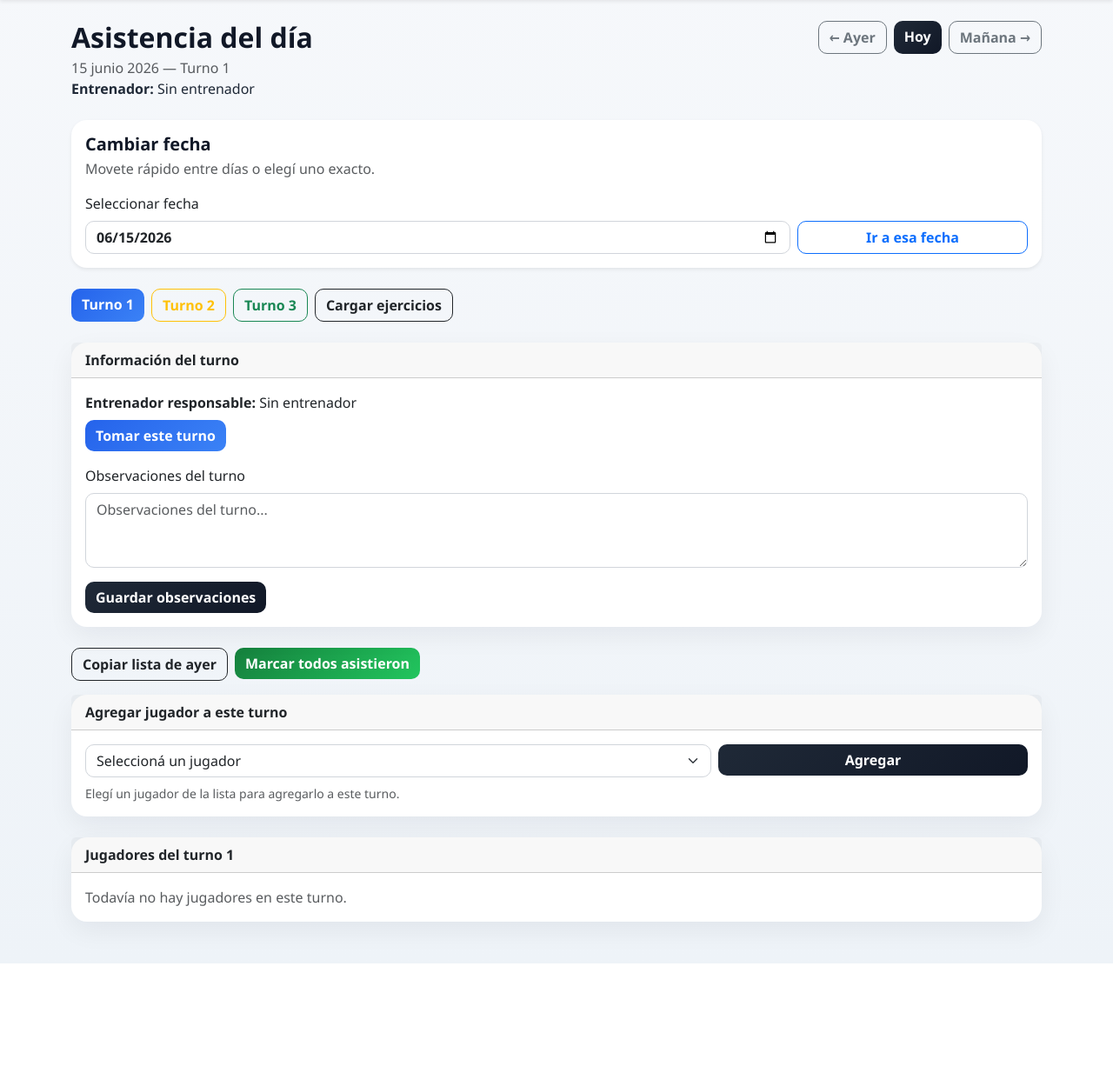
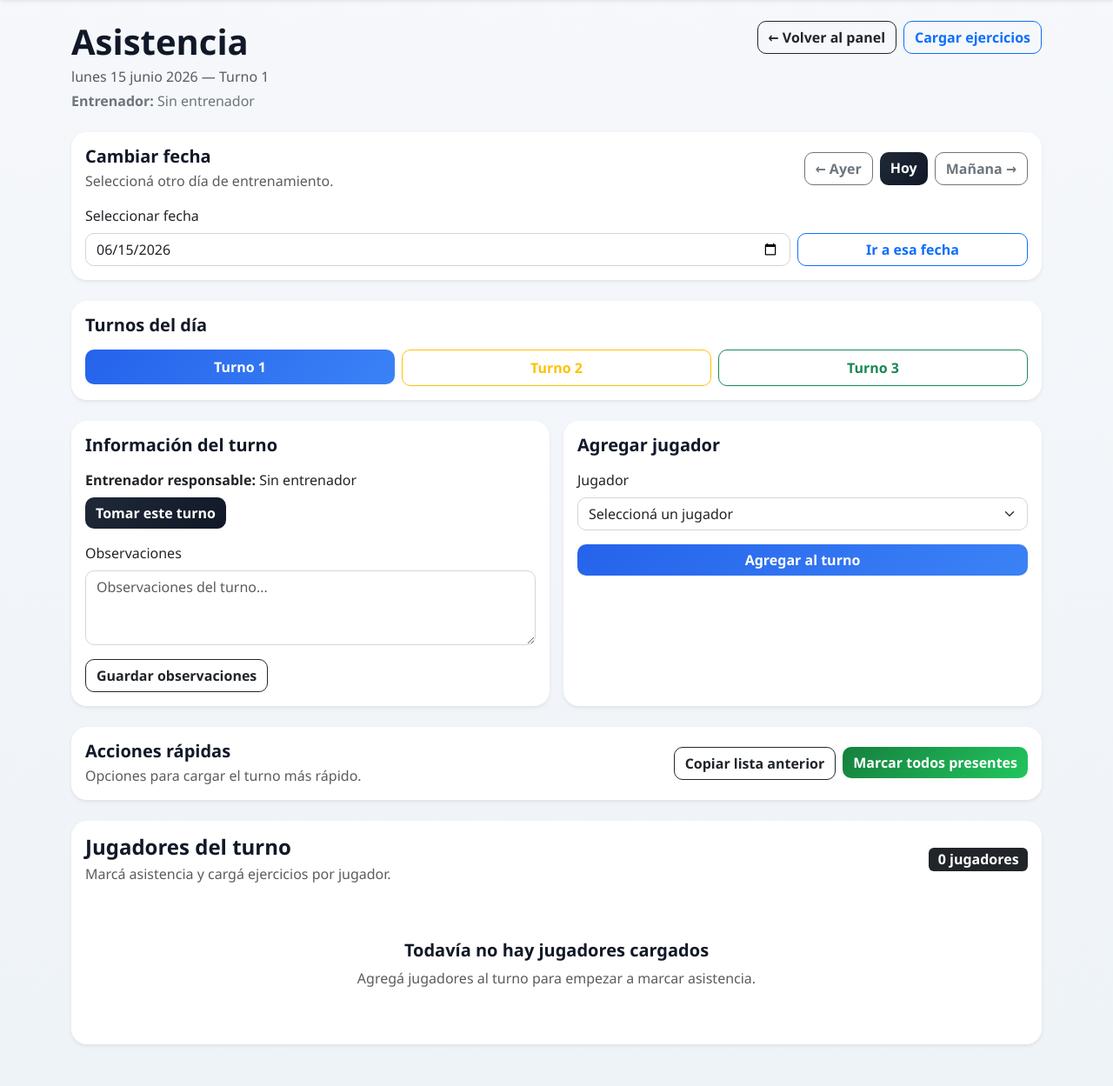
Before and after one commit to eitommy/app-entrenador-tdm, a Django app: page /dia/2026-06-15/turno/1/ in a window 1280 px wide. Shown: the part 56-1305 px from the top of the page at 87% size. Before the commit the page ends 1164 px from the top, so only its background shows below. Run offline with Django 5.2, Linux system fonts and the light colour scheme; a user stored in the database is signed in; tables that the repository leaves empty hold one stand-in row (values such as "Sample post").

Commit message:
Mejora copia de lista anterior

```diff
--- a/asistencia/templates/asistencia/dia_turno.html
+++ b/asistencia/templates/asistencia/dia_turno.html
@@ -6,66 +6,102 @@
 
 <div class="d-flex justify-content-between align-items-start flex-wrap gap-3 mb-4">
     <div>
-        <h2 class="mb-1">Asistencia del día</h2>
-        <p class="text-muted mb-0">{{ fecha|date:"j F Y" }} — Turno {{ turno }}</p>
-        <p class="mb-0">
+        <h1 class="mb-1">Asistencia</h1>
+        <p class="text-muted mb-1">
+            {{ fecha|date:"l j F Y" }} — Turno {{ turno }}
+        </p>
+        <p class="mb-0 text-secondary">
             <strong>Entrenador:</strong> {{ nombre_entrenador }}
         </p>
     </div>
 
     <div class="d-flex gap-2 flex-wrap">
-        <a class="btn btn-outline-secondary" href="{% url 'dia_turno' ayer|date:'Y-m-d' turno %}">← Ayer</a>
-        <a class="btn btn-dark" href="{% url 'dia_turno' hoy|date:'Y-m-d' turno %}">Hoy</a>
-        <a class="btn btn-outline-secondary" href="{% url 'dia_turno' maniana|date:'Y-m-d' turno %}">Mañana →</a>
+        <a href="{% url 'inicio' %}?fecha={{ fecha|date:'Y-m-d' }}" class="btn btn-outline-dark">
+            ← Volver al panel
+        </a>
+
+        <a class="btn btn-outline-primary"
+           href="{% url 'cargar_ejercicios' %}?fecha={{ fecha|date:'Y-m-d' }}&turno={{ turno }}">
+            Cargar ejercicios
+        </a>
     </div>
 </div>
 
-<div class="card mb-4 shadow-sm border-0 card-fecha-panel">
+<div class="card shadow-sm border-0 mb-4">
     <div class="card-body">
-        <div class="mb-3">
+        <div class="d-flex justify-content-between align-items-center flex-wrap gap-3 mb-3">
+            <div>
                 <h5 class="mb-1">Cambiar fecha</h5>
-            <p class="text-muted mb-0">Movete rápido entre días o elegí uno exacto.</p>
+                <p class="text-muted mb-0">Seleccioná otro día de entrenamiento.</p>
+            </div>
+
+            <div class="d-flex gap-2 flex-wrap">
+                <a href="{% url 'dia_turno' ayer|date:'Y-m-d' turno %}" class="btn btn-outline-secondary">
+                    ← Ayer
+                </a>
+
+                <a href="{% url 'dia_turno' hoy|date:'Y-m-d' turno %}" class="btn btn-dark">
+                    Hoy
+                </a>
+
+                <a href="{% url 'dia_turno' maniana|date:'Y-m-d' turno %}" class="btn btn-outline-secondary">
+                    Mañana →
+                </a>
+            </div>
         </div>
 
         <form method="get" action="{% url 'ir_a_fecha_asistencia' %}" class="row g-2 align-items-end">
+            <input type="hidden" name="turno" value="{{ turno }}">
+
             <div class="col-md-9">
                 <label class="form-label">Seleccionar fecha</label>
-                <input type="date" name="fecha" class="form-control form-control-fecha" value="{{ fecha|date:'Y-m-d' }}" required>
-                <input type="hidden" name="turno" value="{{ turno }}">
+                <input type="date" name="fecha" class="form-control" value="{{ fecha|date:'Y-m-d' }}" required>
             </div>
+
             <div class="col-md-3">
-                <button type="submit" class="btn btn-outline-primary w-100">Ir a esa fecha</button>
+                <button class="btn btn-outline-primary w-100" type="submit">
+                    Ir a esa fecha
+                </button>
             </div>
         </form>
     </div>
 </div>
 
-<div class="mb-4 d-flex gap-2 flex-wrap">
-    <a class="btn {% if turno == 1 %}btn-primary{% else %}btn-outline-primary{% endif %}"
-       href="{% url 'dia_turno' fecha|date:'Y-m-d' 1 %}">
+<div class="card shadow-sm border-0 mb-4">
+    <div class="card-body">
+        <h5 class="mb-3">Turnos del día</h5>
+
+        <div class="row g-2">
+            <div class="col-md-4">
+                <a href="{% url 'dia_turno' fecha|date:'Y-m-d' 1 %}"
+                   class="btn w-100 py-2 {% if turno == 1 %}btn-primary{% else %}btn-outline-primary{% endif %}">
                     Turno 1
-    </a>
-
-    <a class="btn {% if turno == 2 %}btn-warning{% else %}btn-outline-warning{% endif %}"
-       href="{% url 'dia_turno' fecha|date:'Y-m-d' 2 %}">
-        Turno 2
-    </a>
-
-    <a class="btn {% if turno == 3 %}btn-success{% else %}btn-outline-success{% endif %}"
-       href="{% url 'dia_turno' fecha|date:'Y-m-d' 3 %}">
-        Turno 3
-    </a>
-
-    <a class="btn btn-outline-dark" href="{% url 'cargar_ejercicios' %}?fecha={{ fecha|date:'Y-m-d' }}&turno={{ turno }}">
-        Cargar ejercicios
                 </a>
             </div>
 
-<div class="card mb-4">
-    <div class="card-header fw-bold">Información del turno</div>
+            <div class="col-md-4">
+                <a href="{% url 'dia_turno' fecha|date:'Y-m-d' 2 %}"
+                   class="btn w-100 py-2 {% if turno == 2 %}btn-warning{% else %}btn-outline-warning{% endif %}">
+                    Turno 2
+                </a>
+            </div>
+
+            <div class="col-md-4">
+                <a href="{% url 'dia_turno' fecha|date:'Y-m-d' 3 %}"
+                   class="btn w-100 py-2 {% if turno == 3 %}btn-success{% else %}btn-outline-success{% endif %}">
+                    Turno 3
+                </a>
+            </div>
+        </div>
+    </div>
+</div>
+
+<div class="row g-3 mb-4">
+    <div class="col-md-6">
+        <div class="card h-100 shadow-sm border-0">
             <div class="card-body">
+                <h5 class="mb-3">Información del turno</h5>
 
-        <div class="mb-3">
                 <p class="mb-2">
                     <strong>Entrenador responsable:</strong> {{ nombre_entrenador }}
                 </p>
@@ -73,80 +109,107 @@
                 {% if not entrenamiento.entrenador %}
                     <form method="post" action="{% url 'tomar_turno' entrenamiento.id %}" class="mb-3">
                         {% csrf_token %}
-                    <button type="submit" class="btn btn-primary">
+                        <button type="submit" class="btn btn-dark">
                             Tomar este turno
                         </button>
                     </form>
                 {% endif %}
-        </div>
 
                 <form method="post" action="{% url 'guardar_info_entrenamiento' entrenamiento.id %}">
                     {% csrf_token %}
 
-            <div class="mb-3">
-                <label class="form-label">Observaciones del turno</label>
+                    <label class="form-label">Observaciones</label>
                     {{ entrenamiento_form.observaciones }}
-            </div>
 
-            <button type="submit" class="btn btn-dark">
+                    <button type="submit" class="btn btn-outline-dark mt-3">
                         Guardar observaciones
                     </button>
                 </form>
             </div>
         </div>
+    </div>
 
-<div class="mb-3 d-flex gap-2 flex-wrap">
+    <div class="col-md-6">
+        <div class="card h-100 shadow-sm border-0">
+            <div class="card-body">
+                <h5 class="mb-3">Agregar jugador</h5>
+
+                {% if jugadores_disponibles %}
+                    <form method="post" action="{% url 'agregar_jugador' entrenamiento.id %}">
+                        {% csrf_token %}
+
+                        <label class="form-label">Jugador</label>
+                        <select name="jugador_id" class="form-select" required>
+                            <option value="">Seleccioná un jugador</option>
+                            {% for jugador in jugadores_disponibles %}
+                                <option value="{{ jugador.id }}">{{ jugador }}</option>
+                            {% endfor %}
+                        </select>
+
+                        <button type="submit" class="btn btn-primary mt-3 w-100">
+                            Agregar al turno
+                        </button>
+                    </form>
+                {% else %}
+                    <p class="text-muted mb-0">
+                        No hay jugadores disponibles para agregar.
+                    </p>
+                {% endif %}
+            </div>
+        </div>
+    </div>
+</div>
+
+<div class="card shadow-sm border-0 mb-4">
+    <div class="card-body">
+        <div class="d-flex justify-content-between align-items-center flex-wrap gap-3">
+            <div>
+                <h5 class="mb-1">Acciones rápidas</h5>
+                <p class="text-muted mb-0">Opciones para cargar el turno más rápido.</p>
+            </div>
+
+            <div class="d-flex gap-2 flex-wrap">
                 <form method="post" action="{% url 'copiar_lista_ayer' entrenamiento.id %}">
                     {% csrf_token %}
                     <button type="submit" class="btn btn-outline-dark">
-            Copiar lista de ayer
+                        Copiar lista anterior
                     </button>
                 </form>
 
                 <form method="post" action="{% url 'marcar_todos_asistieron' entrenamiento.id %}">
                     {% csrf_token %}
                     <button type="submit" class="btn btn-success">
-            Marcar todos asistieron
+                        Marcar todos presentes
                     </button>
                 </form>
             </div>
-
-<div class="card mb-4">
-    <div class="card-header fw-bold">Agregar jugador a este turno</div>
-    <div class="card-body">
-        <form method="post" action="{% url 'agregar_jugador' entrenamiento.id %}" class="row g-2">
-            {% csrf_token %}
-
-            <div class="col-md-8">
-                <select name="jugador_id" class="form-select" required>
-                    <option value="">Seleccioná un jugador</option>
-                    {% for jugador in jugadores_disponibles %}
-                        <option value="{{ jugador.id }}">{{ jugador }}</option>
-                    {% endfor %}
-                </select>
         </div>
-
-            <div class="col-md-4">
-                <button type="submit" class="btn btn-dark w-100">Agregar</button>
-            </div>
-        </form>
-
-        <small class="text-muted d-block mt-2">
-            Elegí un jugador de la lista para agregarlo a este turno.
-        </small>
     </div>
 </div>
 
-<div class="card">
-    <div class="card-header fw-bold">Jugadores del turno {{ turno }}</div>
+<div class="card shadow-sm border-0">
     <div class="card-body">
+        <div class="d-flex justify-content-between align-items-center flex-wrap gap-3 mb-3">
+            <div>
+                <h4 class="mb-1">Jugadores del turno</h4>
+                <p class="text-muted mb-0">
+                    Marcá asistencia y cargá ejercicios por jugador.
+                </p>
+            </div>
+
+            <span class="badge bg-dark fs-6">
+                {{ asistencias|length }} jugador{{ asistencias|length|pluralize:"es" }}
+            </span>
+        </div>
+
         {% if asistencias %}
-            <div class="list-group">
+            <div class="d-flex flex-column gap-3">
                 {% for item in asistencias %}
-                    <div class="list-group-item attendance-row">
-                        <div class="d-flex flex-column flex-md-row justify-content-between align-items-md-center gap-3">
+                    <div class="attendance-row card border-0 shadow-sm">
+                        <div class="card-body">
+                            <div class="d-flex justify-content-between align-items-start flex-wrap gap-3">
                                 <div>
-                                <div class="fw-semibold">{{ item.jugador }}</div>
+                                    <h5 class="mb-1">{{ item.jugador }}</h5>
 
                                     {% if item.ejercicios_cargados > 0 %}
                                         <small class="text-success">
@@ -159,44 +222,56 @@
                                     {% endif %}
                                 </div>
 
-                            <div class="d-flex flex-wrap gap-2">
+                                <form method="post" action="{% url 'quitar_jugador' item.id %}">
+                                    {% csrf_token %}
+                                    <button type="submit" class="btn btn-sm btn-outline-danger">
+                                        Quitar
+                                    </button>
+                                </form>
+                            </div>
+
+                            <hr>
+
+                            <div class="d-flex justify-content-between align-items-center flex-wrap gap-2">
+                                <div class="d-flex gap-2 flex-wrap">
                                     <button type="button"
-                                        class="btn btn-outline-success status-btn attendance-btn {% if item.estado == 'asistio' %}active-asistio{% endif %}"
+                                            class="btn btn-outline-success attendance-btn {% if item.estado == 'asistio' %}active-asistio{% endif %}"
                                             data-attendance-id="{{ item.id }}"
                                             data-status="asistio">
                                         Asistió
                                     </button>
 
                                     <button type="button"
-                                        class="btn btn-outline-danger status-btn attendance-btn {% if item.estado == 'ausente' %}active-ausente{% endif %}"
+                                            class="btn btn-outline-danger attendance-btn {% if item.estado == 'ausente' %}active-ausente{% endif %}"
                                             data-attendance-id="{{ item.id }}"
                                             data-status="ausente">
                                         Ausente
                                     </button>
 
                                     <button type="button"
-                                        class="btn btn-outline-warning status-btn attendance-btn {% if item.estado == 'tarde' %}active-tarde{% endif %}"
+                                            class="btn btn-outline-warning attendance-btn {% if item.estado == 'tarde' %}active-tarde{% endif %}"
                                             data-attendance-id="{{ item.id }}"
                                             data-status="tarde">
                                         Tarde
                                     </button>
+                                </div>
 
                                 <a class="btn btn-outline-primary"
                                    href="{% url 'cargar_ejercicios' %}?jugador={{ item.jugador.id }}&fecha={{ fecha|date:'Y-m-d' }}&turno={{ turno }}">
                                     Ejercicios
                                 </a>
-
-                                <form method="post" action="{% url 'quitar_jugador' item.id %}">
-                                    {% csrf_token %}
-                                    <button type="submit" class="btn btn-outline-dark">Quitar</button>
-                                </form>
                             </div>
                         </div>
                     </div>
                 {% endfor %}
             </div>
         {% else %}
-            <p class="mb-0 text-muted">Todavía no hay jugadores en este turno.</p>
+            <div class="text-center py-5">
+                <h5 class="mb-2">Todavía no hay jugadores cargados</h5>
+                <p class="text-muted mb-0">
+                    Agregá jugadores al turno para empezar a marcar asistencia.
+                </p>
+            </div>
         {% endif %}
     </div>
 </div>
--- a/asistencia/views.py
+++ b/asistencia/views.py
@@ -213,46 +213,53 @@
 @login_required
 @require_POST
 def copiar_lista_ayer(request, entrenamiento_id):
-    entrenamiento_actual = get_object_or_404(Entrenamiento, id=entrenamiento_id)
-    asignar_entrenador_si_vacio(entrenamiento_actual, request.user)
+    entrenamiento = get_object_or_404(Entrenamiento, id=entrenamiento_id)
 
-    fecha_ayer = entrenamiento_actual.fecha - timedelta(days=1)
+    entrenamiento_anterior = (
+        Entrenamiento.objects
+        .filter(
+            fecha__lt=entrenamiento.fecha,
+            turno=entrenamiento.turno,
+            asistencias__isnull=False
+        )
+        .annotate(total_jugadores=Count("asistencias"))
+        .filter(total_jugadores__gt=0)
+        .order_by("-fecha")
+        .first()
+    )
 
-    try:
-        entrenamiento_ayer = Entrenamiento.objects.get(
-            fecha=fecha_ayer,
-            turno=entrenamiento_actual.turno,
-        )
-    except Entrenamiento.DoesNotExist:
-        messages.warning(request, "No hay lista del día anterior para copiar.")
-        return redirect(
-            "dia_turno",
-            fecha_str=entrenamiento_actual.fecha.isoformat(),
-            turno=entrenamiento_actual.turno,
+    if not entrenamiento_anterior:
+        messages.info(request, "No se encontró una lista anterior para copiar.")
+        return redirect("dia_turno", fecha_str=entrenamiento.fecha.strftime("%Y-%m-%d"), turno=entrenamiento.turno)
+
+    asistencias_anteriores = Asistencia.objects.filter(
+        entrenamiento=entrenamiento_anterior
+    ).select_related("jugador")
+
+    jugadores_copiados = 0
+
+    for asistencia_anterior in asistencias_anteriores:
+        _, creado = Asistencia.objects.get_or_create(
+            entrenamiento=entrenamiento,
+            jugador=asistencia_anterior.jugador,
+            defaults={"estado": "pendiente"}
         )
 
-    asistencias_ayer = Asistencia.objects.filter(entrenamiento=entrenamiento_ayer)
+        if creado:
+            jugadores_copiados += 1
 
-    copiados = 0
-    for asistencia in asistencias_ayer:
-        _, created = Asistencia.objects.get_or_create(
-            jugador=asistencia.jugador,
-            entrenamiento=entrenamiento_actual,
-            defaults={"estado": "pendiente"},
+    if jugadores_copiados > 0:
+        messages.success(
+            request,
+            f"Lista anterior copiada correctamente. Se agregaron {jugadores_copiados} jugador/es."
         )
-        if created:
-            copiados += 1
+    else:
+        messages.info(
+            request,
+            "La lista anterior ya estaba cargada en este turno."
+        )
 
-    if copiados:
-        messages.success(request, f"Se copiaron {copiados} jugadores del día anterior.")
-    else:
-        messages.info(request, "La lista ya estaba copiada.")
-
-    return redirect(
-        "dia_turno",
-        fecha_str=entrenamiento_actual.fecha.isoformat(),
-        turno=entrenamiento_actual.turno,
-    )
+    return redirect("dia_turno", fecha_str=entrenamiento.fecha.strftime("%Y-%m-%d"), turno=entrenamiento.turno)
 
 
 @login_required
```
Lines whose indentation alone changed are shown as unchanged.
